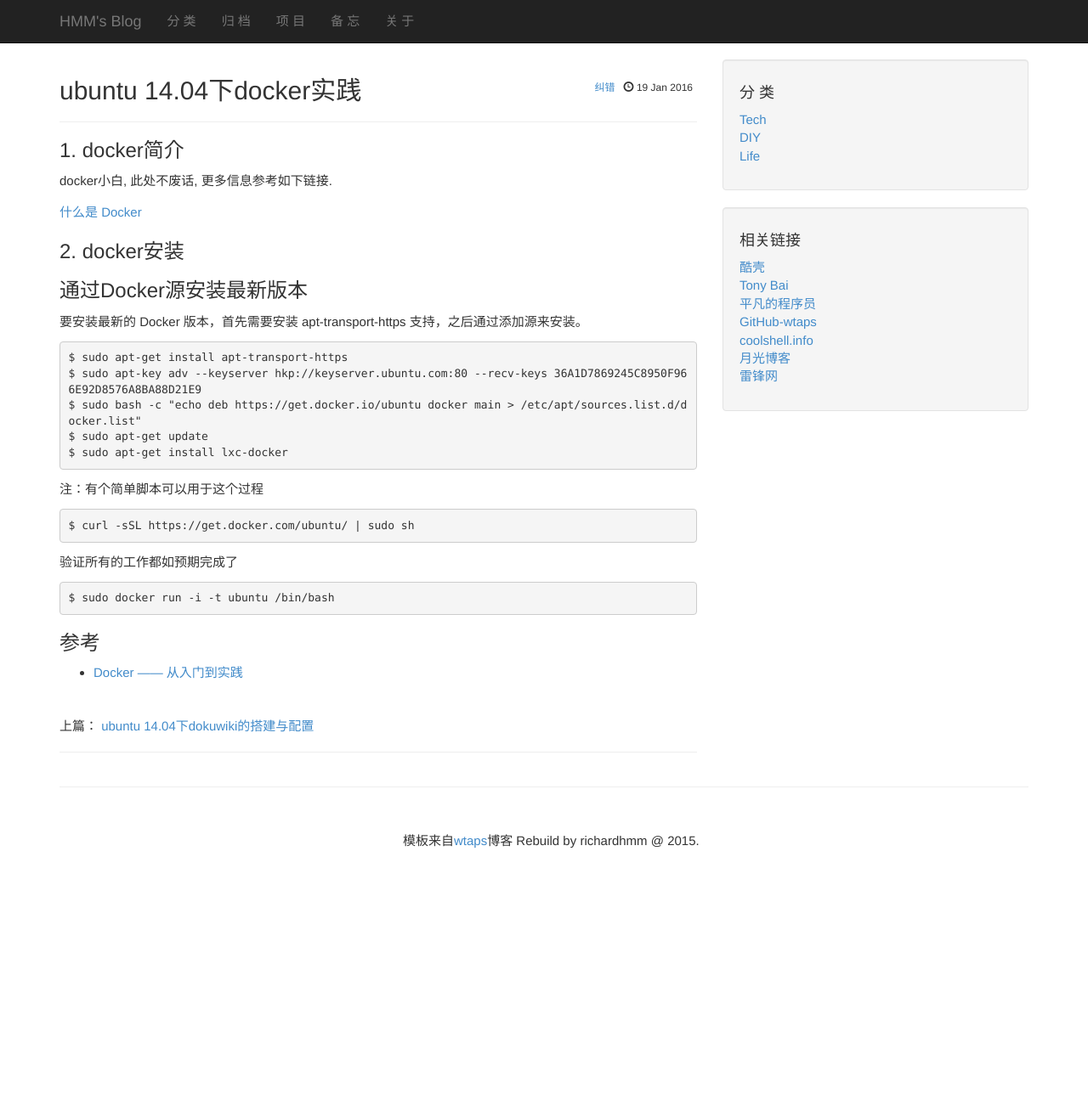
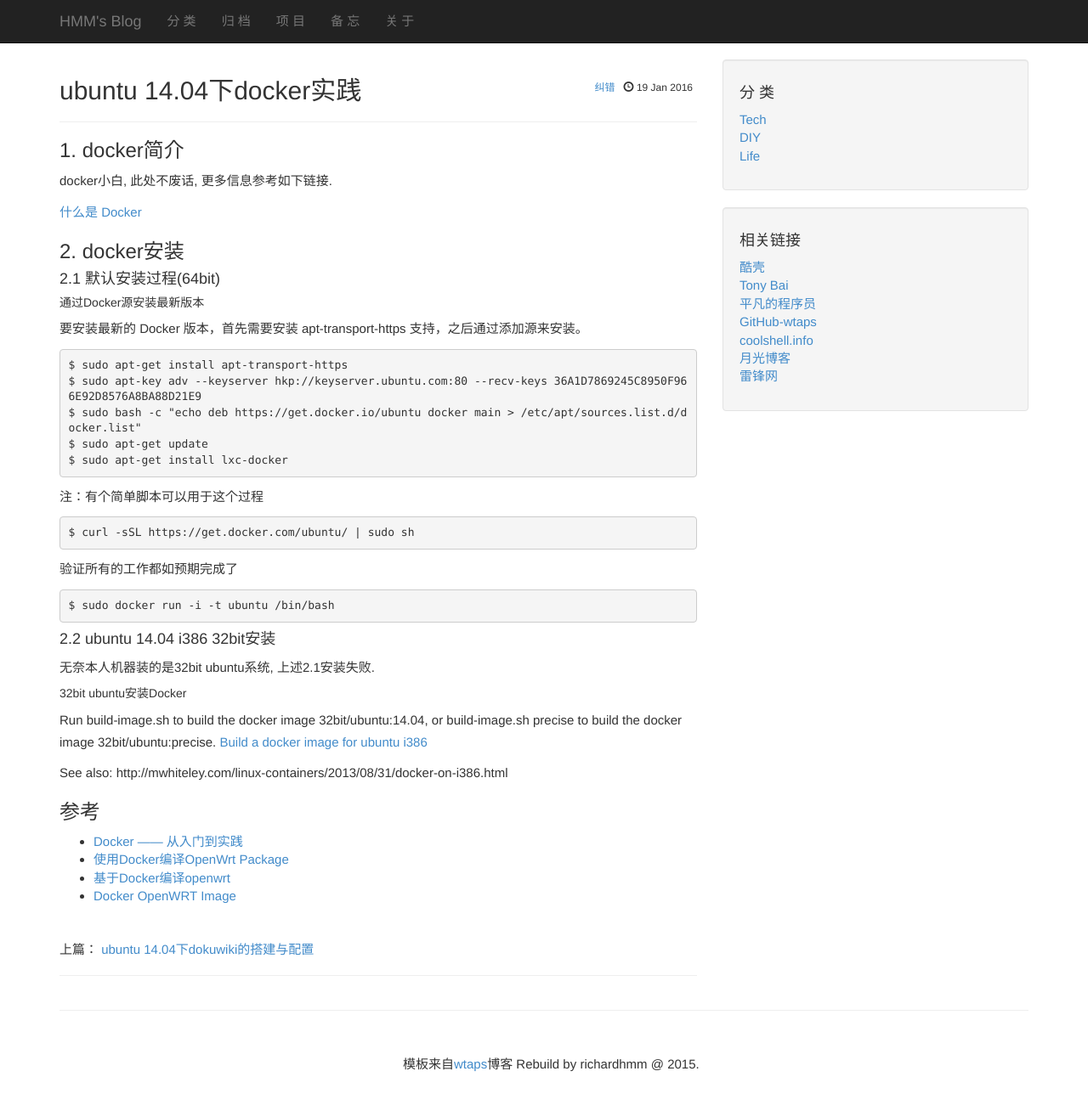
Before and after one commit to richardhmm/blog, a Jekyll site: the page built from _posts/blog/Tech/2016-1-19-docker-practice.md, in a window 1280 px wide and 1327 px high. Shown: the top 1301 px of the window at 85% size. Built offline with Jekyll 4.4.1, drawn with Linux system fonts in a browser that asks for light colours; Markdown is read by kramdown in place of the engine named in the settings; comment, search, counter and statistics services are not loaded.

Commit message:
update docker

````diff
--- a/_posts/blog/Tech/2016-1-19-docker-practice.md
+++ b/_posts/blog/Tech/2016-1-19-docker-practice.md
@@ -12,7 +12,9 @@ docker小白, 此处不废话, 更多信息参考如下链接.
 <a href="http://dockerpool.com/static/books/docker_practice/introduction/what.html">什么是 Docker</a>
 
 ###2. docker安装
-### 通过Docker源安装最新版本
+
+#### 2.1 默认安装过程(64bit)
+##### 通过Docker源安装最新版本
 要安装最新的 Docker 版本，首先需要安装 apt-transport-https 支持，之后通过添加源来安装。
 ```
 $ sudo apt-get install apt-transport-https
@@ -31,5 +33,17 @@ $ curl -sSL https://get.docker.com/ubuntu/ | sudo sh
 $ sudo docker run -i -t ubuntu /bin/bash
 ```
 
+#### 2.2 ubuntu 14.04 i386 32bit安装
+无奈本人机器装的是32bit ubuntu系统, 上述2.1安装失败.
+
+##### 32bit ubuntu安装Docker
+Run build-image.sh to build the docker image 32bit/ubuntu:14.04, or build-image.sh precise to build the docker image 32bit/ubuntu:precise.
+<a href="https://github.com/docker-32bit/ubuntu">Build a docker image for ubuntu i386</a>
+
+See also: http://mwhiteley.com/linux-containers/2013/08/31/docker-on-i386.html
+
 ###参考
 * <a href="http://dockerpool.com/static/books/docker_practice/">Docker —— 从入门到实践</a>
+* <a href="http://openwrt.io/docs/build-openwrt-package-using-docker/">使用Docker编译OpenWrt Package</a>
+* <a href="http://www.520608.com/ji-yu-dockerbian-yi-openwrt/">基于Docker编译openwrt</a>
+* <a href="https://wiki.openwrt.org/doc/howto/docker_openwrt_image">Docker OpenWRT Image</a>
````
